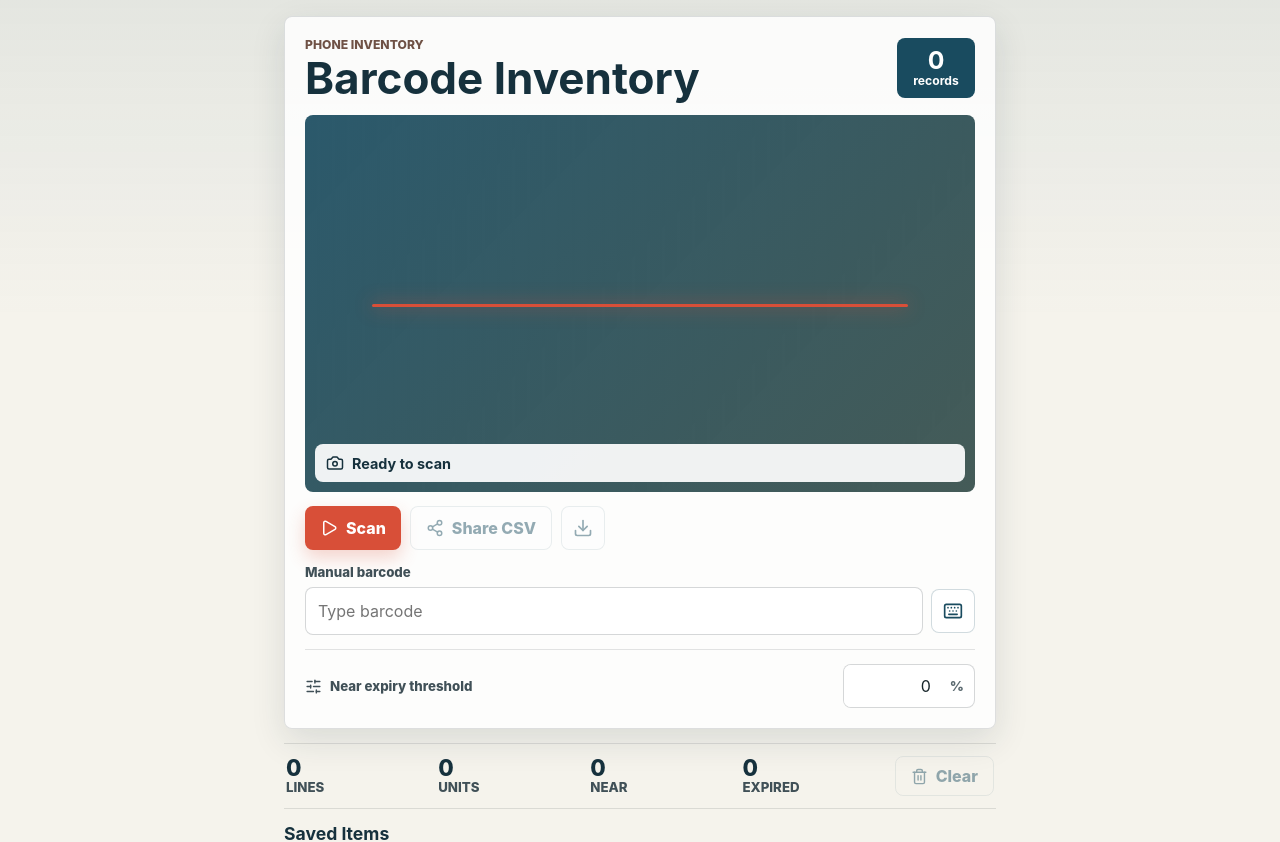
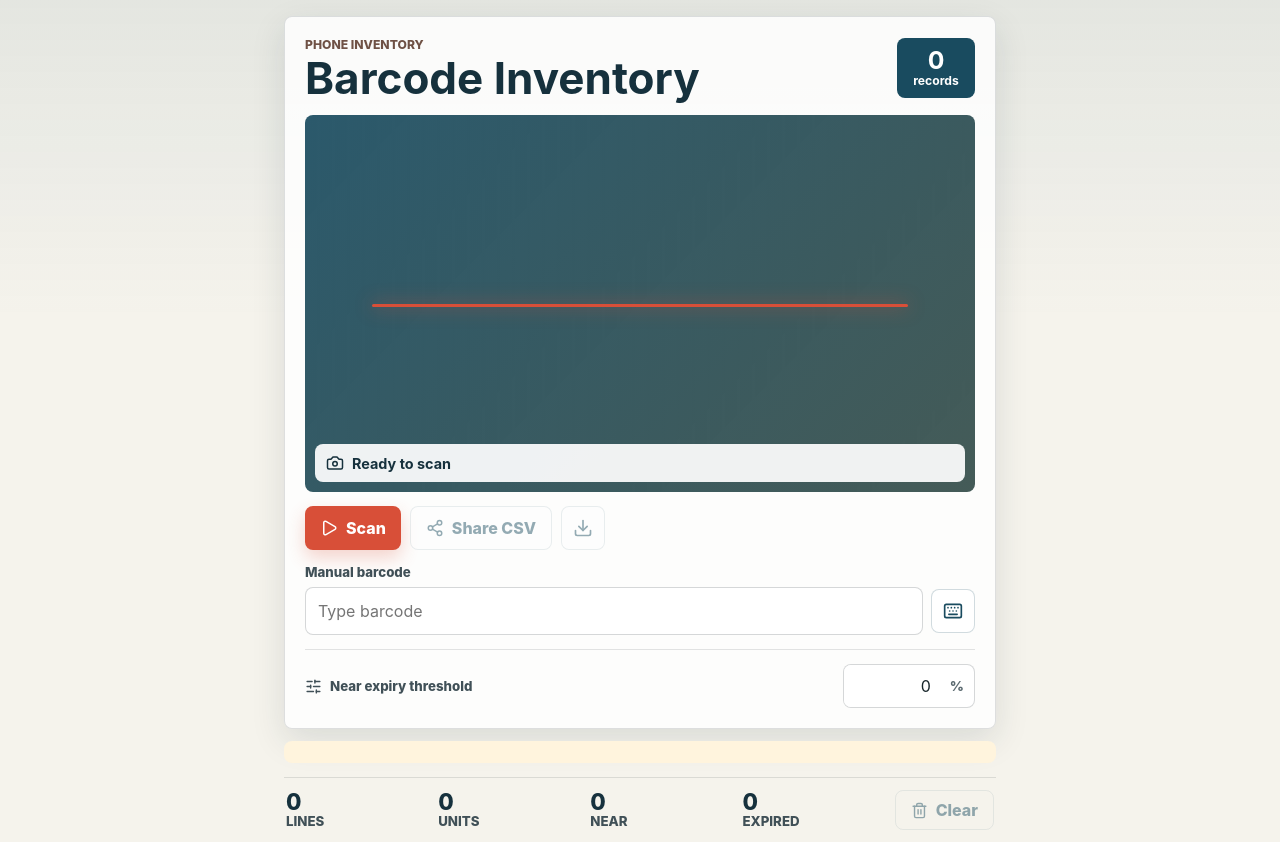
Before and after one commit to vkchauhan2020/barcode-inventory-pwa, a React (Vite) app: page / in a window 1280 px wide. Shown: the top 842 px of the page. Built offline with nearby package versions, Linux system fonts and the light colour scheme; what @zxing/library would draw is missing.

Commit message:
a11y: add aria-live region to notice element

```diff
--- a/src/App.tsx
+++ b/src/App.tsx
@@ -667,7 +667,9 @@ export default function App() {
         </section>
       )}
 
-      {notice && <p className="notice">{notice}</p>}
+      <p className="notice" aria-live="polite" aria-atomic="true">
+        {notice}
+      </p>
 
       <section className="summary-strip" aria-label="Inventory summary">
         <div>
```
